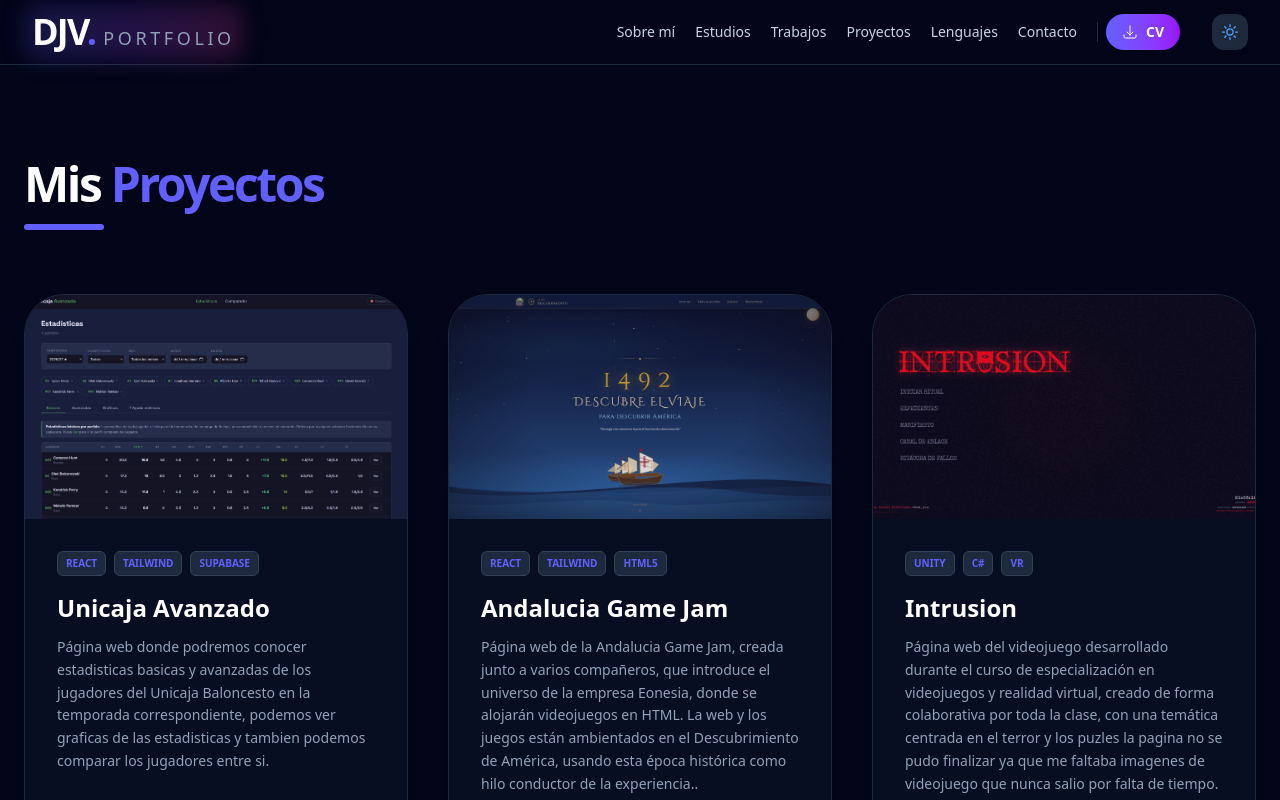
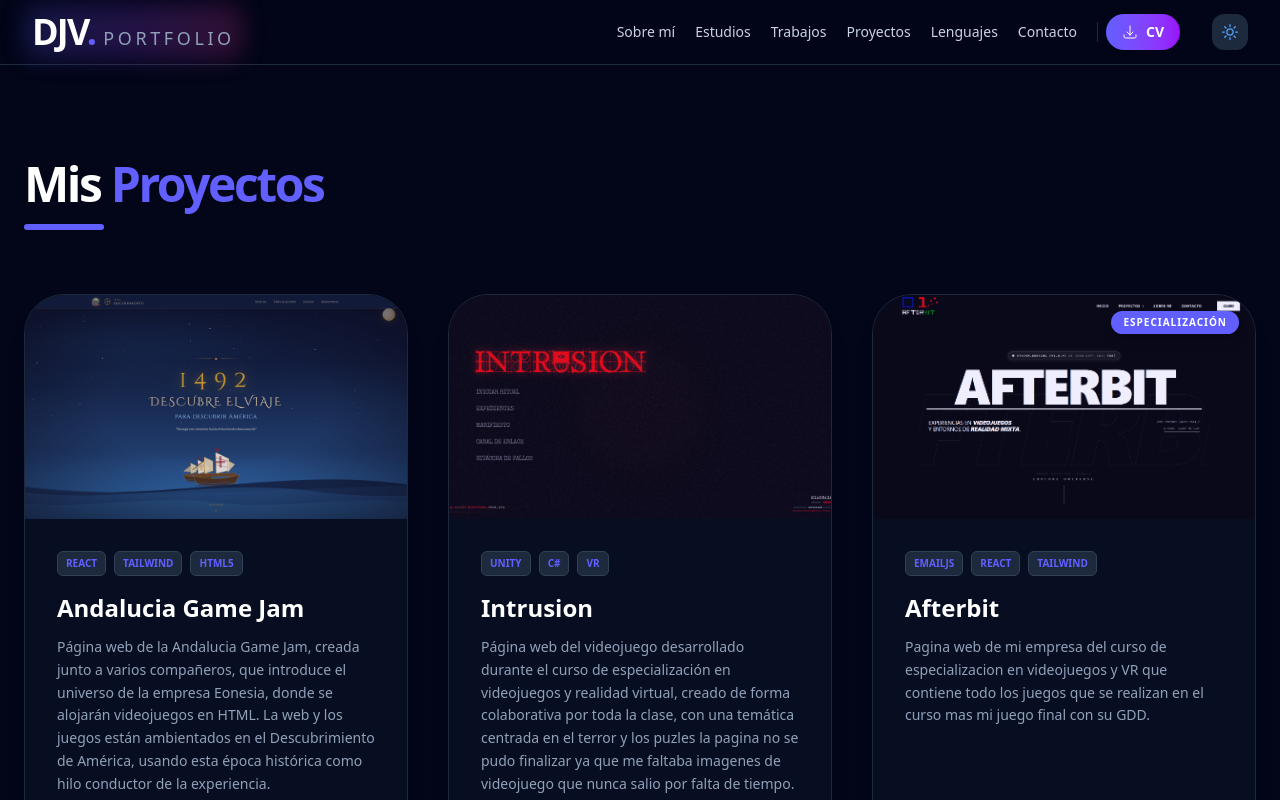
Before and after one commit to djsekai34/DJVPortFolio, a React (Vite) app: page /proyectos in a window 1280 px wide. Shown: the top 800 px of the page. Built offline with nearby package versions, Linux system fonts and the light colour scheme.

Commit message:
PortFolio DJV 1.6.2

```diff
--- a/src/Componentes/navegacion.jsx
+++ b/src/Componentes/navegacion.jsx
@@ -16,6 +16,28 @@ const Navbar = ({ isDark, setIsDark }) => {
     { name: 'Lenguajes', href: '/lenguajes' },
     { name: 'Contacto', href: '/contacto' },
   ];
+
+ const handleDescargarCV = async (e) => {
+  e.preventDefault();
+  setIsOpen(false);
+  try {
+    const res = await fetch(miCV);
+    const blob = await res.blob();
+    const url = URL.createObjectURL(
+      new Blob([blob], { type: "application/pdf" })
+    );
+    const a = document.createElement("a");
+    a.href = url;
+    a.download = "CV_DavidJimenezVillena.pdf";
+    document.body.appendChild(a);
+    a.click();
+    a.remove();
+    setTimeout(() => URL.revokeObjectURL(url), 1000);
+  } catch {
+    // Fallback: abre el PDF en la misma pestaña
+    window.location.href = miCV;
+  }
+};
 
   return (
     <nav className="fixed w-full z-50 top-0 bg-slate-50/80 dark:bg-slate-950/80 backdrop-blur-md border-b border-slate-200 dark:border-slate-800 transition-all duration-300 transform-gpu translate-z-0">
@@ -65,8 +87,7 @@ const Navbar = ({ isDark, setIsDark }) => {
             <a
   href={miCV}
   download="CV_DavidJimenezVillena.pdf"
-              target="_blank"
-              rel="noopener noreferrer"
+  onClick={handleDescargarCV}
   className="flex items-center gap-2 px-4 py-2 bg-gradient-to-r from-indigo-500 to-purple-600 text-white text-sm font-bold rounded-full hover:shadow-lg hover:shadow-indigo-500/30 transition-all active:scale-95"
 >
   <ArrowDownTrayIcon className="h-4 w-4" />
@@ -125,9 +146,7 @@ const Navbar = ({ isDark, setIsDark }) => {
   <a
     href={miCV}
     download="CV_DavidJimenezVillena.pdf"
-              target="_blank"
-              rel="noopener noreferrer"
-              onClick={() => setIsOpen(false)}
+    onClick={handleDescargarCV}
     className="flex items-center gap-2 px-6 py-2 bg-gradient-to-r from-indigo-500 to-purple-600 text-white text-sm font-bold rounded-full hover:shadow-lg hover:shadow-indigo-500/30 transition-all active:scale-95"
   >
     <ArrowDownTrayIcon className="h-4 w-4" />
--- a/src/data/proyectos.js
+++ b/src/data/proyectos.js
@@ -4,27 +4,14 @@ import imgTfg from "../Imagenes/TFG_Restaurante.png";
 import imgCesar from "../Imagenes/CifradoCesar.png";
 import imgIntrusion from "../Imagenes/Intrusion.png";
 import imgAGJ from "../Imagenes/AGJ.png";
-import imgUAvanzado from "../Imagenes/UnicajaAvanzado.png";
 import { img } from "framer-motion/client";
 
 export const misProyectos = [
-  {
-    id: "UniAvanzado",
-    titulo: "Unicaja Avanzado",
-    descripcion:
-      "Página web donde podremos conocer estadisticas basicas y avanzadas de los jugadores del Unicaja Baloncesto en la temporada correspondiente, podemos ver graficas de las estadisticas y tambien podemos comparar los jugadores entre si.",
-    imagen: imgUAvanzado,
-    tecnologias: ["React", "Tailwind", "SupaBase"],
-    enlaces: {
-      github: "https://github.com/djsekai34/UnicajaAvanzado",
-      web: "https://unicajaavanzado.vercel.app/",
-    },
-    destacado: false,
-  },{
+   {
     id: "AGJ",
     titulo: "Andalucia Game Jam",
     descripcion:
-      "Página web de la Andalucia Game Jam, creada junto a varios compañeros, que introduce el universo de la empresa Eonesia, donde se alojarán videojuegos en HTML. La web y los juegos están ambientados en el Descubrimiento de América, usando esta época histórica como hilo conductor de la experiencia..",
+      "Página web de la Andalucia Game Jam, creada junto a varios compañeros, que introduce el universo de la empresa Eonesia, donde se alojarán videojuegos en HTML. La web y los juegos están ambientados en el Descubrimiento de América, usando esta época histórica como hilo conductor de la experiencia.",
     imagen: imgAGJ,
     tecnologias: ["React", "Tailwind", "html5"],
     enlaces: {
```
Also changed, not shown: src/Imagenes/GP.png (added). Lines whose indentation alone changed are shown as unchanged.
